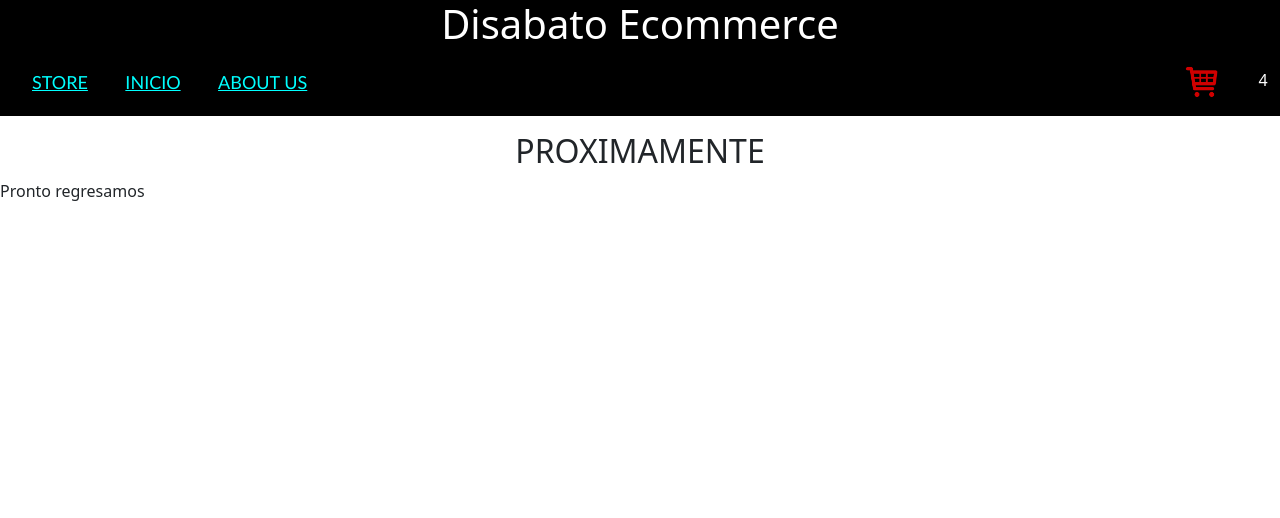
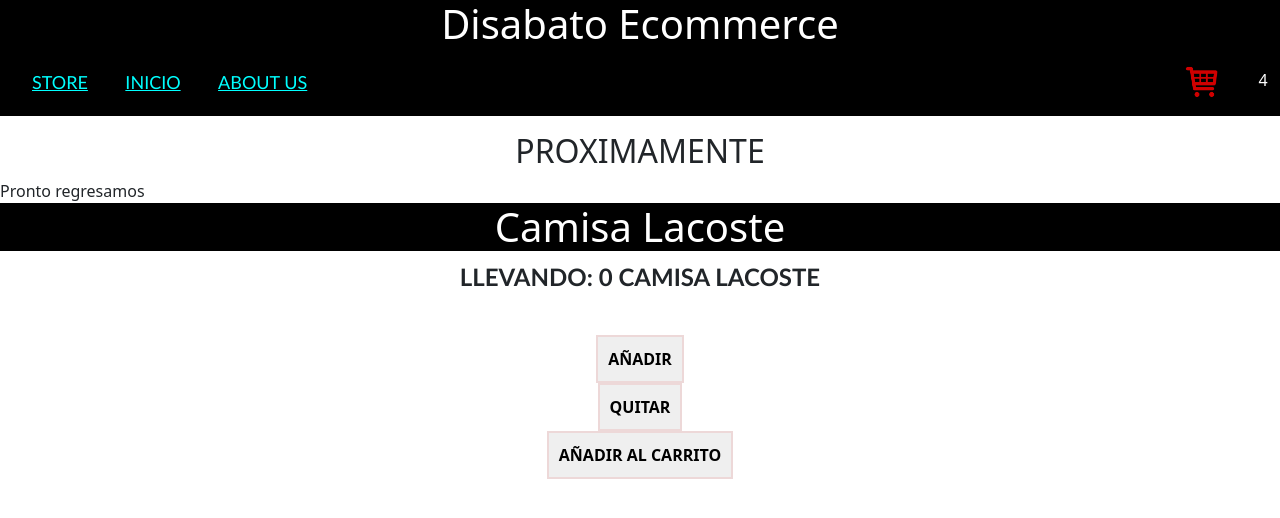
Before and after one commit to CristianDisabato/Disabato-Ecommerce, a React (Create React App) app: page / in a window 1280 px wide. Shown: the top 518 px of the page. Built offline with nearby package versions, Linux system fonts and the light colour scheme.

Commit message:
Agregado de boton para añadir o quitar prendas de carrito

```diff
--- a/src/App.js
+++ b/src/App.js
@@ -3,6 +3,7 @@
 import "bootstrap/dist/css/bootstrap.min.css"
 import NavBar from './components/NavBar';
 import ItemListContainer from './components/ItemListContainer';
+import ItemCount from './components/ItemCount';
 
 function App() {
   return <div>
@@ -12,6 +13,7 @@
         PROXIMAMENTE
       </h2>
       <ItemListContainer aviso={"Pronto regresamos"}/>
+      <ItemCount maxstock="12" initialstock="1"/>
     </div>;
 }
 
--- /dev/null
+++ b/src/components/ItemCount.css
@@ -0,0 +1,17 @@
+.pstock{
+    text-align: center;
+    font-family: 'Gill Sans', 'Gill Sans MT', Calibri, 'Trebuchet MS', sans-serif;
+    font-weight: 800;
+    font-size: 150%;
+}
+.buttonadd, .buttoncarrito, .buttonrest{
+    text-decoration: none;
+    padding: 10px;
+    font-weight: 800;
+    font-size: 100%;
+    color: black;
+    border-radius: 0px;
+    border: 2px solid #EDD8D8;
+    margin:auto;
+    display:block;
+}
--- /dev/null
+++ b/src/components/ItemCount.jsx
@@ -0,0 +1,42 @@
+import { useEffect, useState } from "react";
+import './ItemCount.css';
+
+function ItemCount({maxstock, initialstock}) {
+    const [c, setc] = useState(0);
+
+    useEffect(() => {
+        if (c >= maxstock) {
+            alert("No hay mas stock disponible");
+        }
+
+    }, [c]);
+
+
+
+    return  (
+    <>
+    <div>
+        <h1>Camisa Lacoste</h1>
+        <p className="pstock"> LLEVANDO: {c} CAMISA LACOSTE </p>
+        <br />
+        <button className="buttonadd" onClick={() => {
+            setc(c + 1);
+        }}>
+            AÑADIR
+        </button>
+        <button className="buttonrest" onClick={() => {
+            setc(c - 1);
+        }}>
+            QUITAR
+        </button>
+        <button className="buttoncarrito" onClick={() => {
+            alert("Añadido al carrito")
+        }}>
+            AÑADIR AL CARRITO
+        </button>
+    </div>
+    </>)
+}
+
+
+  export default ItemCount;
--- a/src/components/ItemListContainer.jsx
+++ b/src/components/ItemListContainer.jsx
@@ -1,6 +1,8 @@
+
 
 function ItemListContainer(props) {
-    return  <>{props.aviso}</>
+    return  <>{props.aviso}
+    </>
 }
 
 
```
Also changed, not shown: src/components/OIP.jfif (added).
